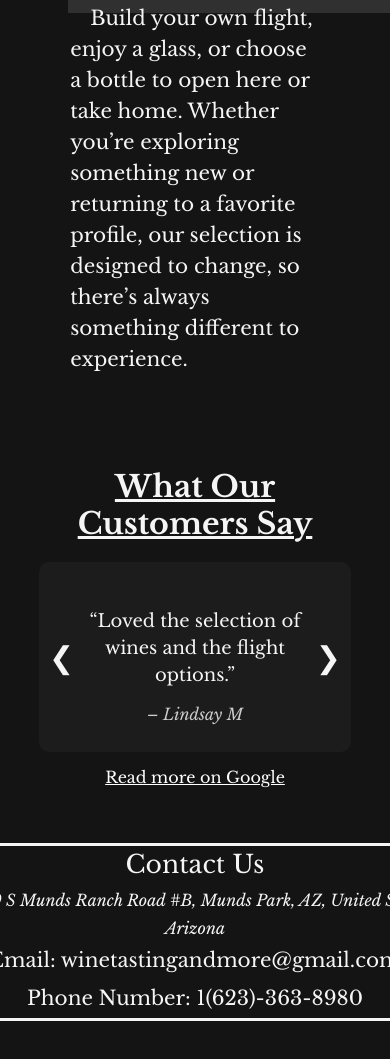
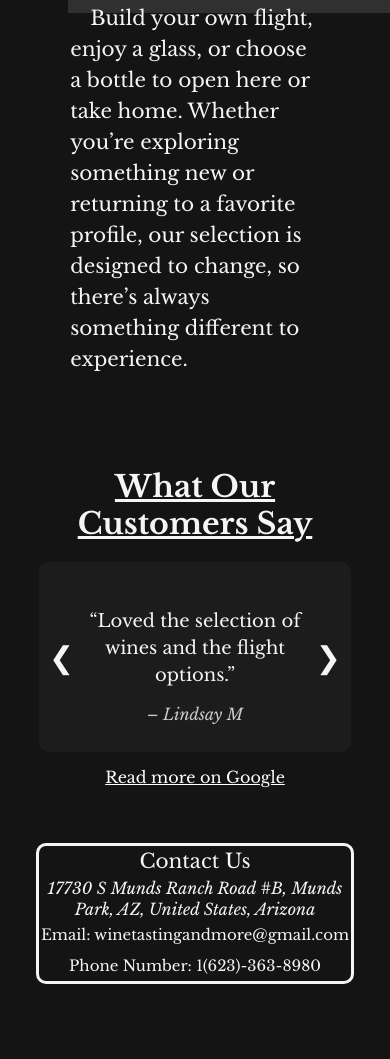
Before and after one commit to certifiablyaplomb/wine-and-more, a plain HTML site: page about.html in a window 390 px wide. Shown: the part 932-1991 px from the top of the page. After the commit the page ends 1956 px from the top, so only its background shows below. Drawn offline with nearby package versions, Linux system fonts and the light colour scheme; grey boxes are pictures that could not be loaded.

Commit message:
test push for netlify

```diff
--- a/styles/about.css
+++ b/styles/about.css
@@ -91,14 +91,25 @@
     border-color: whitesmoke;
     border-radius: 10px;
     width: 80vw;
-    min-width: 480px;
+    /* min-width: 340px; */
     max-width: 600px;
 }
+
 .contact-info{
+
     font-size: 20px;
     color:whitesmoke;
     text-decoration: none;
     transition: font-weight .5s;
+    overflow-wrap: break-word;
+}
+@media (max-width: 400px) {
+    .contact-box {
+        font-size: 20px;
+    }
+    .contact-info, .address {
+        font-size: 15px;
+    }
 }
 .contact-info:hover{
     font-weight: bold;
```
Also changed, not shown: styles/newsletter.css (+9 -0 lines).
